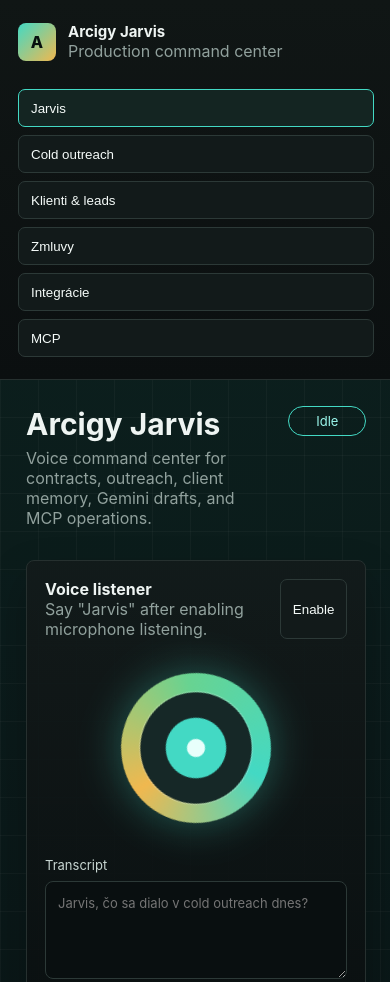
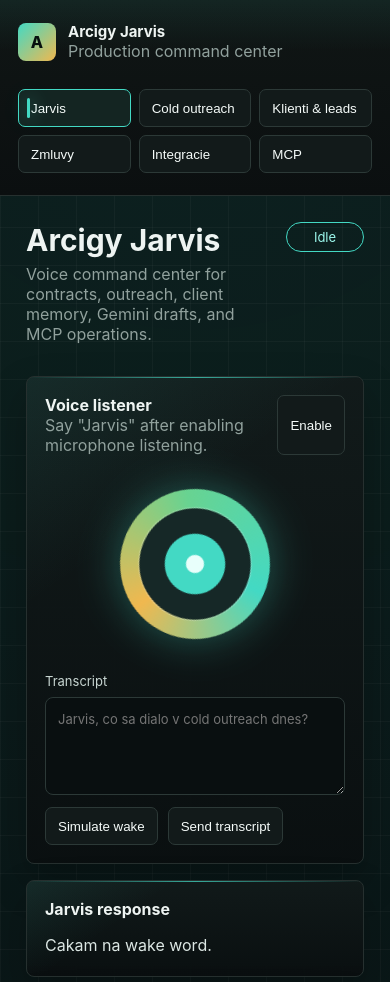
Before and after one commit to arcigy/jarvis, an Electron app: page src/desktop/index.html in a window 390 px wide. Shown: the top 982 px of the page. Drawn offline with Linux system fonts and the light colour scheme; no server answers.

Commit message:
Polish Jarvis desktop navigation

```diff
--- a/src/desktop/index.html
+++ b/src/desktop/index.html
@@ -16,12 +16,12 @@
         </div>
       </div>
       <nav>
-        <button class="active">Jarvis</button>
-        <button>Cold outreach</button>
-        <button>Klienti & leads</button>
-        <button>Zmluvy</button>
-        <button>Integrácie</button>
-        <button>MCP</button>
+        <button class="active" data-target="jarvisPanel">Jarvis</button>
+        <button data-target="coldPanel">Cold outreach</button>
+        <button data-target="clientPanel">Klienti & leads</button>
+        <button data-target="contractPanel">Zmluvy</button>
+        <button data-target="operationsPanel">Integracie</button>
+        <button data-target="mcpPanel">MCP</button>
       </nav>
     </aside>
 
@@ -37,7 +37,7 @@
       <section class="statusGrid" id="healthGrid" aria-label="Integration status"></section>
 
       <section class="grid">
-        <article class="panel listener">
+        <article class="panel listener" id="jarvisPanel">
           <div class="panelHead">
             <div>
               <h2>Voice listener</h2>
@@ -48,7 +48,7 @@
           <div class="orb" id="orb"></div>
           <label>
             Transcript
-            <textarea id="transcript" spellcheck="false" placeholder="Jarvis, čo sa dialo v cold outreach dnes?"></textarea>
+            <textarea id="transcript" spellcheck="false" placeholder="Jarvis, co sa dialo v cold outreach dnes?"></textarea>
           </label>
           <div class="actions">
             <button id="simulateWake">Simulate wake</button>
@@ -58,10 +58,10 @@
 
         <article class="panel">
           <h2>Jarvis response</h2>
-          <div class="response" id="response">Čakám na wake word.</div>
+          <div class="response" id="response">Cakam na wake word.</div>
         </article>
 
-        <article class="panel">
+        <article class="panel" id="coldPanel">
           <h2>Cold outreach live brief</h2>
           <dl>
             <div><dt>Source</dt><dd>SQLite</dd></div>
@@ -72,7 +72,7 @@
           <button id="coldBrief">Ask Jarvis</button>
         </article>
 
-        <article class="panel operationsPanel">
+        <article class="panel operationsPanel" id="operationsPanel">
           <div class="panelHead">
             <div>
               <h2>Operations sync</h2>
@@ -99,7 +99,7 @@
           <div class="response compact" id="smartleadResult">Ready for read-only Smartlead status.</div>
         </article>
 
-        <article class="panel clientMemoryPanel">
+        <article class="panel clientMemoryPanel" id="clientPanel">
           <div class="panelHead">
             <div>
               <h2>Client memory</h2>
@@ -127,7 +127,7 @@
           <div class="response compact" id="memoryResult">Ready to identify email or save a client need.</div>
         </article>
 
-        <article class="panel">
+        <article class="panel" id="leadPanel">
           <div class="panelHead">
             <div>
               <h2>Lead discovery</h2>
@@ -155,12 +155,12 @@
           </div>
           <label>
             Client message
-            <textarea id="clientMessage" spellcheck="false" placeholder="Potrebujem upraviť onboarding automatizáciu do piatku."></textarea>
+            <textarea id="clientMessage" spellcheck="false" placeholder="Potrebujem upravit onboarding automatizaciu do piatku."></textarea>
           </label>
           <div class="response compact" id="draftResult">Ready for Gemini.</div>
         </article>
 
-        <article class="panel">
+        <article class="panel" id="mcpPanel">
           <h2>MCP tools</h2>
           <ul>
             <li>generate_contract_documents</li>
@@ -181,7 +181,7 @@
           </ul>
         </article>
 
-        <article class="panel contractPanel">
+        <article class="panel contractPanel" id="contractPanel">
           <div class="panelHead">
             <div>
               <h2>Contract generator</h2>
--- a/src/desktop/renderer.js
+++ b/src/desktop/renderer.js
@@ -7,6 +7,7 @@ const state = {
 };
 
 const elements = {
+  navButtons: [...document.querySelectorAll("nav button[data-target]")],
   statusBadge: document.querySelector("#statusBadge"),
   healthGrid: document.querySelector("#healthGrid"),
   listenButton: document.querySelector("#listenButton"),
@@ -91,6 +92,39 @@ function setMode(mode) {
   state.mode = mode;
   elements.statusBadge.textContent = mode === "idle" ? "Idle" : mode === "awake" ? "Awake" : "Listening";
   elements.orb.dataset.mode = mode;
+}
+
+function setupNavigation() {
+  const setActive = (targetId) => {
+    for (const button of elements.navButtons) {
+      button.classList.toggle("active", button.dataset.target === targetId);
+    }
+  };
+
+  for (const button of elements.navButtons) {
+    button.addEventListener("click", () => {
+      const targetId = button.dataset.target;
+      const target = targetId ? document.getElementById(targetId) : null;
+      if (!target) return;
+      target.scrollIntoView({ behavior: "smooth", block: "start" });
+      setActive(targetId);
+    });
+  }
+
+  if (!("IntersectionObserver" in window)) return;
+  const observer = new IntersectionObserver(
+    (entries) => {
+      const visible = entries
+        .filter((entry) => entry.isIntersecting)
+        .sort((a, b) => b.intersectionRatio - a.intersectionRatio)[0];
+      if (visible?.target.id) setActive(visible.target.id);
+    },
+    { rootMargin: "-15% 0px -65% 0px", threshold: [0.2, 0.45, 0.7] }
+  );
+  for (const button of elements.navButtons) {
+    const target = button.dataset.target ? document.getElementById(button.dataset.target) : null;
+    if (target) observer.observe(target);
+  }
 }
 
 function speak(text) {
@@ -563,6 +597,7 @@ elements.generateContracts.addEventListener("click", async () => {
 });
 
 const initialContractIntake = sampleContractIntake();
+setupNavigation();
 fillContractForm(initialContractIntake);
 elements.contractIntake.value = JSON.stringify(initialContractIntake, null, 2);
 elements.contractBrief.value =
@@ -570,7 +605,7 @@ elements.contractBrief.value =
 elements.memoryEmail.value = "client@example.com";
 elements.memorySubject.value = "Onboarding automatizacia";
 elements.memoryMessage.value = "Potrebujem upravit onboarding automatizaciu do piatku.";
-elements.clientMessage.value = "Potrebujem upraviť onboarding automatizáciu do piatku.";
+elements.clientMessage.value = "Potrebujem upravit onboarding automatizaciu do piatku.";
 elements.gmailQuery.value = "newer_than:7d";
 elements.leadQuery.value = "automation agency Bratislava";
 void refreshHealth();
--- a/src/desktop/styles.css
+++ b/src/desktop/styles.css
@@ -3,6 +3,7 @@
   font-family: Inter, Segoe UI, Arial, sans-serif;
   background: #080b0d;
   color: #eef4f2;
+  scroll-behavior: smooth;
 }
 
 * {
@@ -23,9 +24,15 @@ body {
 }
 
 .sidebar {
+  position: sticky;
+  top: 0;
+  height: 100vh;
   border-right: 1px solid #26302f;
-  background: linear-gradient(180deg, #101615, #0b0f10);
+  background:
+    linear-gradient(180deg, rgb(67 217 196 / 8%), transparent 26%),
+    linear-gradient(180deg, #101615, #0b0f10);
   padding: 22px 18px;
+  overflow: auto;
 }
 
 .brand {
@@ -63,6 +70,20 @@ nav {
   gap: 8px;
 }
 
+nav button {
+  position: relative;
+  width: 100%;
+}
+
+nav button::before {
+  content: "";
+  position: absolute;
+  inset: 8px auto 8px 8px;
+  width: 3px;
+  border-radius: 999px;
+  background: transparent;
+}
+
 button {
   border: 1px solid #2c3937;
   background: #121a1a;
@@ -80,8 +101,21 @@ button.active {
   background: #142522;
 }
 
+nav button.active::before {
+  background: #43d9c4;
+  box-shadow: 0 0 18px rgb(67 217 196 / 70%);
+}
+
+button:focus-visible,
+input:focus-visible,
+textarea:focus-visible {
+  outline: 2px solid #43d9c4;
+  outline-offset: 2px;
+}
+
 main {
   padding: 26px;
+  width: min(100%, 1480px);
 }
 
 header {
@@ -171,11 +205,28 @@ h2 {
 }
 
 .panel {
+  position: relative;
+  overflow: hidden;
   border: 1px solid #26302f;
-  background: linear-gradient(180deg, rgb(18 26 26 / 94%), rgb(10 15 16 / 96%));
+  background:
+    linear-gradient(145deg, rgb(67 217 196 / 9%), transparent 32%),
+    linear-gradient(180deg, rgb(18 26 26 / 94%), rgb(10 15 16 / 96%));
   border-radius: 8px;
   padding: 18px;
   box-shadow: 0 18px 42px rgb(0 0 0 / 24%);
+  scroll-margin-top: 18px;
+}
+
+.panel::before {
+  content: "";
+  position: absolute;
+  inset: 0 0 auto;
+  height: 1px;
+  background: linear-gradient(90deg, transparent, rgb(67 217 196 / 75%), transparent);
+}
+
+.panel:hover {
+  border-color: rgb(67 217 196 / 52%);
 }
 
 .panelHead {
@@ -210,6 +261,16 @@ h2 {
     conic-gradient(from 0deg, #43d9c4, #f0b84f, #68d391, #43d9c4);
   box-shadow: 0 0 42px rgb(67 217 196 / 35%);
   animation: pulse 3.8s linear infinite;
+}
+
+@media (prefers-reduced-motion: reduce) {
+  :root {
+    scroll-behavior: auto;
+  }
+
+  .orb {
+    animation: none;
+  }
 }
 
 .orb::after {
@@ -262,11 +323,11 @@ input {
 }
 
 textarea:focus {
-  outline: 1px solid #43d9c4;
+  border-color: #43d9c4;
 }
 
 input:focus {
-  outline: 1px solid #43d9c4;
+  border-color: #43d9c4;
 }
 
 .actions {
@@ -331,14 +392,19 @@ ul {
   }
 
   .sidebar {
+    position: static;
+    height: auto;
     border-right: 0;
     border-bottom: 1px solid #26302f;
   }
 
-  nav,
   .statusGrid,
   .grid {
     grid-template-columns: 1fr;
+  }
+
+  nav {
+    grid-template-columns: repeat(3, minmax(0, 1fr));
   }
 
   .contractPanel,
```
Also changed, not shown: tests/desktop.test.ts (+7 -0 lines).
